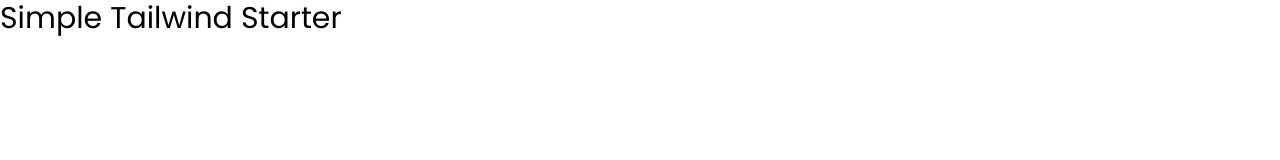
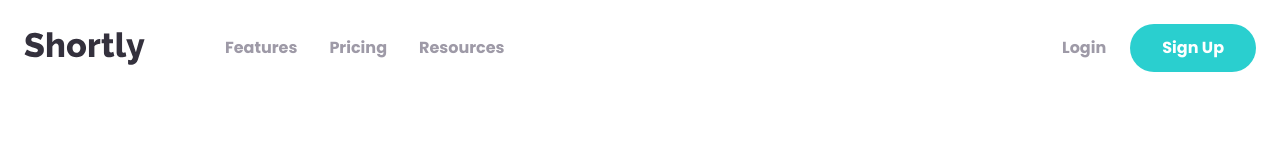
Before and after one commit to Coco8572/Shortly_Website, a website: page shortly/index.html in a window 1280 px wide. Drawn offline with Linux system fonts and the light colour scheme.

Commit message:
completed navbar

```diff
--- a/shortly/index.html
+++ b/shortly/index.html
@@ -14,7 +14,30 @@
 </head>
 
 <body>
-    <h1 class="text-3xl">Simple Tailwind Starter</h1>
+    <!---- Nav Container ---->
+    <nav class="relative container mx-auto p-6">
+        <!---- Flex Container For All Items ---->
+        <div class="flex items-center justify-between">
+            <!---- Flex Container For Logo/Menu ---->
+            <div class="flex items-center space-x-20">
+                <!---- Logo ---->
+                <img src="images/logo.svg" alt="">
+                <!---- Left Menu ---->
+                <div class="hidden space-x-8 font-bold lg:flex">
+                    <a href="#" class="text-grayishViolet hover:text-veryDarkViolet">Features</a>
+                    <a href="#" class="text-grayishViolet hover:text-veryDarkViolet">Pricing</a>
+                    <a href="#" class="text-grayishViolet hover:text-veryDarkViolet">Resources</a>
+                </div>
+            </div>
+            <!---- Right Buttons Menu ---->
+            <div class="hidden items-center space-x-6 font-bold text-grayishViolet lg:flex">
+                <div class="hover:text-veryDarkViolet">Login</div>
+                <a href="#" class="px-8 py-3 font-bold text-white bg-cyan rounded-full hover:opacity-70">Sign Up</a>
+            </div>
+            <!---- @todo Hamburger Menu ---->
+        </div>
+        <!---- @todo Mobile Menu ---->
+    </nav>
 </body>
 
 </html>
```
Also changed, not shown: shortly/css/style.css.
